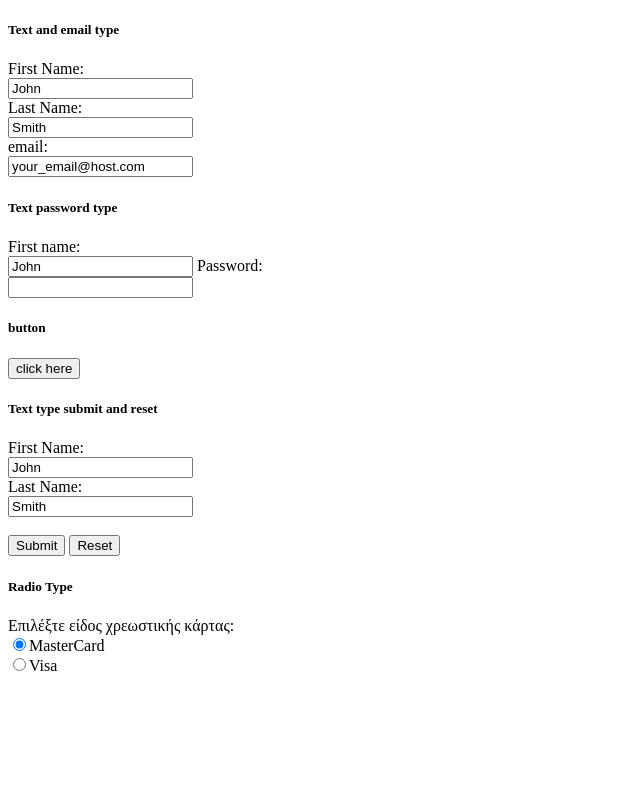
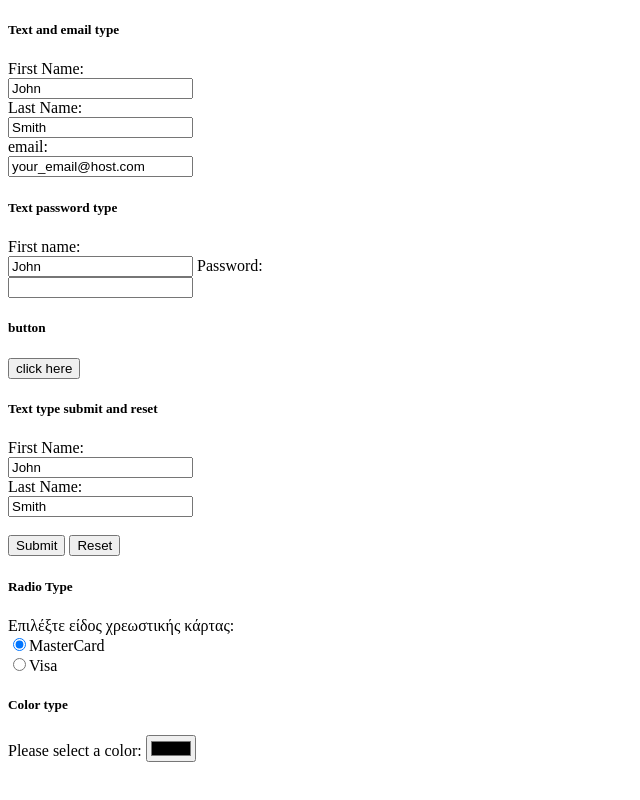
Before and after one commit to NikosDiakonis/Mathima-EKPA-3.2-HTML-Forms, a plain HTML site: page index.html in a window 1280 px wide. Shown: the whole page, without its empty margins (0-640 px from the left). Drawn offline with Linux system fonts and the light colour scheme.

Commit message:
added a form with color type selection

```diff
--- a/index.html
+++ b/index.html
@@ -48,6 +48,7 @@
     <input type="text" name="last_name" value="Smith"><br> <br>
     <input type="submit">
     <input type="reset">
+  </form>
   <h5>
     Radio Type
   </h5>
@@ -58,5 +59,11 @@
     <input type="radio" name="card" value="visa">Visa
     <br>
   </form>
+  <h5>
+    Color type
+  </h5>
+  <form>
+    Please select a color:
+    <input type="color" name="color1">
   </form>
 </body>
```
Lines whose indentation alone changed are shown as unchanged.
